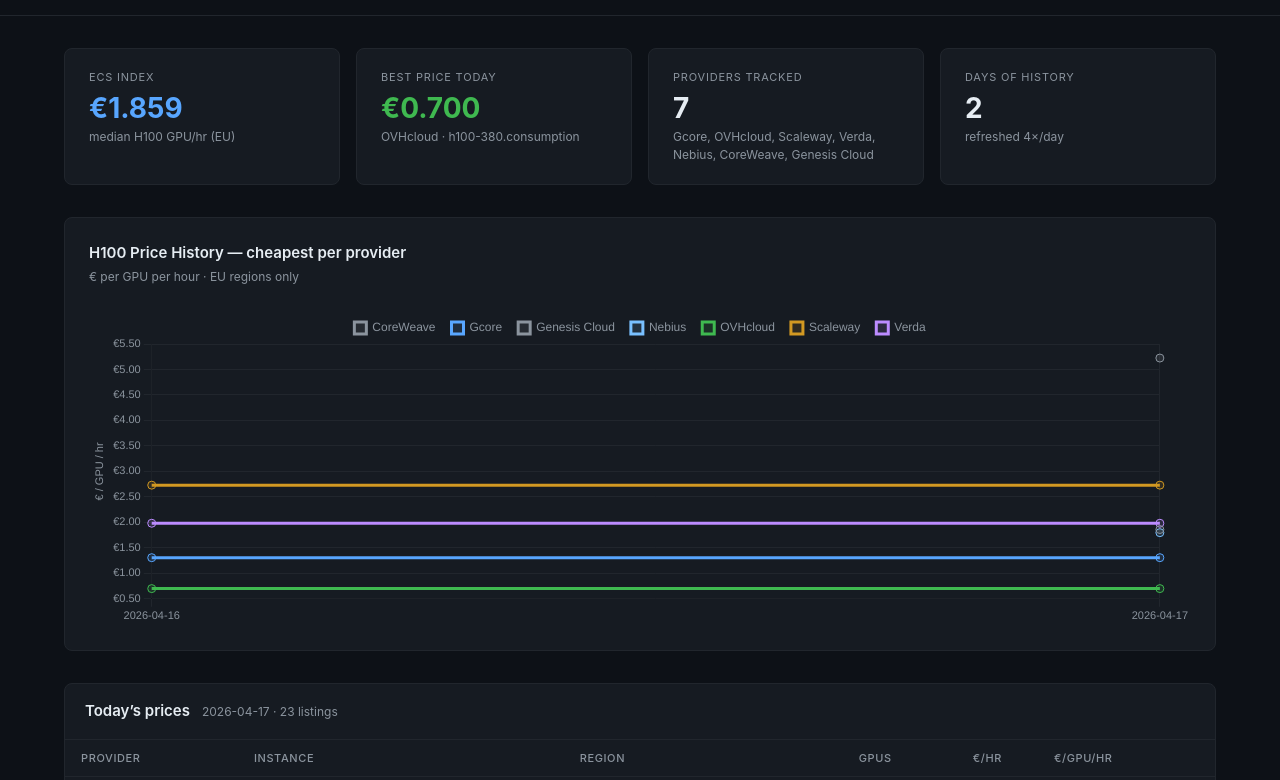
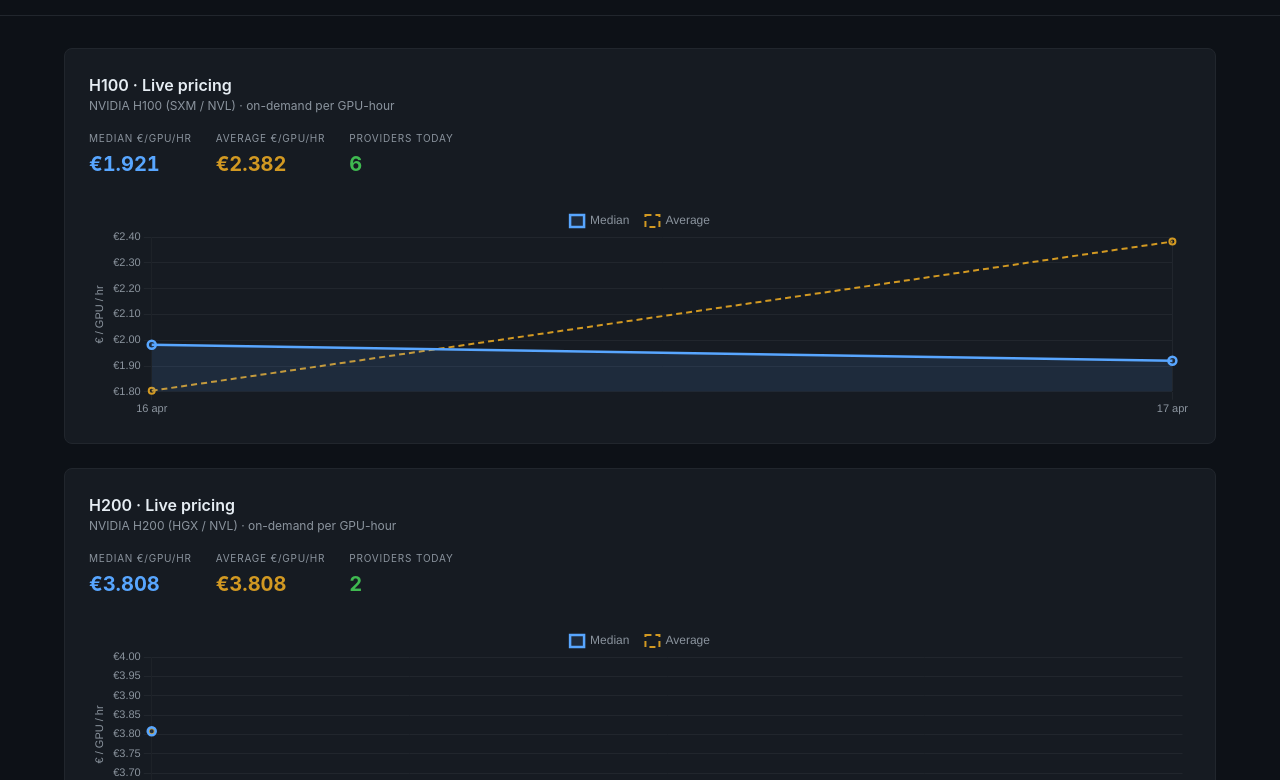
Before and after one commit to czijlstra-creator/ECS-index, a plain HTML site: page index.html in a window 1280 px wide. Shown: the part 71-851 px from the top of the page. Drawn offline with nearby package versions, Linux system fonts and the light colour scheme.

Commit message:
Update index.html

```diff
--- a/index.html
+++ b/index.html
@@ -6,123 +6,353 @@
 <title>ECS — European Compute Standard</title>
 <script src="https://cdnjs.cloudflare.com/ajax/libs/Chart.js/4.4.1/chart.umd.min.js"></script>
 <style>
-    :root { --bg: #0d1117; --surface: #161b22; --border: #21262d; --text: #e6edf3; --muted: #8b949e; --accent: #58a6ff; --green: #3fb950; --orange: #d29922; }
+  :root {
+    --bg: #0d1117; --surface: #161b22; --border: #21262d;
+    --text: #e6edf3; --muted: #8b949e; --accent: #58a6ff;
+    --green: #3fb950; --orange: #d29922; --purple: #bc8cff;
+  }
   * { box-sizing: border-box; margin: 0; padding: 0; }
   body { background: var(--bg); color: var(--text); font-family: -apple-system, BlinkMacSystemFont, "Segoe UI", sans-serif; font-size: 14px; line-height: 1.5; }
-    a { color: var(--accent); text-decoration: none; } a:hover { text-decoration: underline; }
+  a { color: var(--accent); text-decoration: none; }
+  a:hover { text-decoration: underline; }
+
   header { border-bottom: 1px solid var(--border); padding: 18px 32px; display: flex; align-items: center; justify-content: space-between; gap: 16px; flex-wrap: wrap; }
-    .logo { font-size: 20px; font-weight: 700; letter-spacing: -.4px; } .logo span { color: var(--accent); }
-    .tagline { color: var(--muted); font-size: 12px; margin-top: 2px; } .last-updated { font-size: 12px; color: var(--muted); text-align: right; }
+  .logo { font-size: 20px; font-weight: 700; letter-spacing: -.4px; }
+  .logo span { color: var(--accent); }
+  .tagline { color: var(--muted); font-size: 12px; margin-top: 2px; }
+  .last-updated { font-size: 12px; color: var(--muted); text-align: right; }
+
   main { max-width: 1200px; margin: 0 auto; padding: 32px 24px 64px; }
-    .kpi-row { display: grid; grid-template-columns: repeat(auto-fit, minmax(180px, 1fr)); gap: 16px; margin-bottom: 32px; }
-    .kpi { background: var(--surface); border: 1px solid var(--border); border-radius: 8px; padding: 20px 24px; }
-    .kpi-label { font-size: 11px; text-transform: uppercase; letter-spacing: .8px; color: var(--muted); margin-bottom: 8px; }
-    .kpi-value { font-size: 28px; font-weight: 700; line-height: 1; } .kpi-sub { font-size: 12px; color: var(--muted); margin-top: 6px; }
-    .kpi-value.accent { color: var(--accent); } .kpi-value.green { color: var(--green); }
-    .chart-card { background: var(--surface); border: 1px solid var(--border); border-radius: 8px; padding: 24px; }
-    .chart-title { font-size: 15px; font-weight: 600; margin-bottom: 4px; } .chart-sub { font-size: 12px; color: var(--muted); margin-bottom: 20px; }
-    .chart-wrap { position: relative; height: 320px; }
+
+  .chart-card { background: var(--surface); border: 1px solid var(--border); border-radius: 8px; padding: 24px; margin-bottom: 24px; }
+  .chart-card .title-row { display: flex; justify-content: space-between; align-items: baseline; flex-wrap: wrap; gap: 12px; margin-bottom: 4px; }
+  .chart-title { font-size: 16px; font-weight: 600; }
+  .chart-sub { font-size: 12px; color: var(--muted); }
+  .chart-stats { display: flex; gap: 24px; margin: 16px 0 20px; flex-wrap: wrap; }
+  .stat { display: flex; flex-direction: column; }
+  .stat-label { font-size: 10px; text-transform: uppercase; letter-spacing: .8px; color: var(--muted); margin-bottom: 3px; }
+  .stat-value { font-size: 20px; font-weight: 700; font-variant-numeric: tabular-nums; }
+  .stat-value.median { color: var(--accent); }
+  .stat-value.average { color: var(--orange); }
+  .stat-value.providers { color: var(--green); }
+  .chart-wrap { position: relative; height: 220px; }
+
+  .empty-state { padding: 40px 20px; text-align: center; color: var(--muted); font-size: 13px; font-style: italic; }
+
   .table-card { background: var(--surface); border: 1px solid var(--border); border-radius: 8px; overflow: hidden; margin-top: 32px; }
-    .table-header { padding: 16px 20px; border-bottom: 1px solid var(--border); display: flex; align-items: baseline; gap: 12px; flex-wrap: wrap; }
-    .table-header h2 { font-size: 15px; font-weight: 600; } .table-header span { font-size: 12px; color: var(--muted); }
-    table { width: 100%; border-collapse: collapse; } thead tr { border-bottom: 1px solid var(--border); }
+  .table-header { padding: 16px 20px; border-bottom: 1px solid var(--border); display: flex; align-items: center; justify-content: space-between; flex-wrap: wrap; gap: 12px; }
+  .table-header h2 { font-size: 15px; font-weight: 600; }
+  .table-header span { font-size: 12px; color: var(--muted); }
+  .gpu-tabs { display: flex; gap: 4px; }
+  .gpu-tab { padding: 6px 14px; font-size: 12px; font-weight: 600; background: var(--bg); border: 1px solid var(--border); border-radius: 6px; color: var(--muted); cursor: pointer; transition: all .15s; }
+  .gpu-tab:hover { color: var(--text); }
+  .gpu-tab.active { background: var(--accent); color: #0d1117; border-color: var(--accent); }
+
+  table { width: 100%; border-collapse: collapse; }
+  thead tr { border-bottom: 1px solid var(--border); }
   th { padding: 10px 16px; text-align: left; font-size: 11px; text-transform: uppercase; letter-spacing: .6px; color: var(--muted); font-weight: 500; white-space: nowrap; }
   th.right, td.right { text-align: right; }
   td { padding: 11px 16px; border-bottom: 1px solid var(--border); font-variant-numeric: tabular-nums; }
-    tbody tr:last-child td { border-bottom: none; } tbody tr:hover { background: rgba(255,255,255,.03); }
+  tbody tr:last-child td { border-bottom: none; }
+  tbody tr:hover { background: rgba(255,255,255,.03); }
   .badge { display: inline-block; padding: 2px 8px; border-radius: 12px; font-size: 11px; font-weight: 500; }
   .best { background: rgba(63,185,80,.15); color: var(--green); }
-    .provider-dot { display: inline-block; width: 8px; height: 8px; border-radius: 50%; margin-right: 6px; vertical-align: middle; }
+  .b-h100 { background: rgba(88,166,255,.15); color: var(--accent); }
+  .b-h200 { background: rgba(210,153,34,.15); color: var(--orange); }
+  .b-b200 { background: rgba(188,140,255,.15); color: var(--purple); }
+
   footer { border-top: 1px solid var(--border); padding: 20px 32px; font-size: 12px; color: var(--muted); text-align: center; }
+
   .loading { text-align: center; padding: 80px 20px; color: var(--muted); }
   .spinner { width: 32px; height: 32px; border: 3px solid var(--border); border-top-color: var(--accent); border-radius: 50%; animation: spin .8s linear infinite; margin: 0 auto 16px; }
   @keyframes spin { to { transform: rotate(360deg); } }
-    @media (max-width: 640px) { main { padding: 20px 16px 40px; } header { padding: 14px 16px; } .kpi-value { font-size: 22px; } }
+
+  @media (max-width: 640px) {
+    main { padding: 20px 16px 40px; }
+    header { padding: 14px 16px; }
+    .stat-value { font-size: 16px; }
+  }
 </style>
 </head>
 <body>
+
 <header>
   <div>
     <div class="logo">ECS — <span>European Compute Standard</span></div>
-    <div class="tagline">H100 GPU pricing index across EU cloud providers · refreshed 4×/day</div>
+    <div class="tagline">GPU pricing index across EU cloud providers · refreshed 4×/day</div>
   </div>
   <div class="last-updated" id="lastUpdated">Loading…</div>
 </header>
+
 <main id="app">
   <div class="loading"><div class="spinner"></div>Fetching latest data…</div>
 </main>
+
 <footer>
-  Data sourced from official provider APIs · Updated 4× daily via GitHub Actions (03/09/15/21 UTC) ·
+  Data sourced from official provider APIs and public rate cards · Updated 4× daily via GitHub Actions (03/09/15/21 UTC) ·
   <a href="https://github.com/czijlstra-creator/ECS-index" target="_blank">GitHub</a>
 </footer>
+
 <script>
-const PROVIDER_COLORS = { Gcore:'#58a6ff', OVHcloud:'#3fb950', Scaleway:'#d29922', Verda:'#bc8cff', Hetzner:'#f85149', Nebius:'#79c0ff' };
-const DEFAULT_COLOR = '#8b949e';
-function providerColor(name) { for (const [k,v] of Object.entries(PROVIDER_COLORS)) { if (name.toLowerCase().includes(k.toLowerCase())) return v; } return DEFAULT_COLOR; }
+const GPU_FAMILIES = ['H100', 'H200', 'B200'];
+const GPU_DESCR = {
+  H100: 'NVIDIA H100 (SXM / NVL) · on-demand per GPU-hour',
+  H200: 'NVIDIA H200 (HGX / NVL) · on-demand per GPU-hour',
+  B200: 'NVIDIA B200 (HGX / Blackwell) · on-demand per GPU-hour',
+};
+
 function parseCSV(text) {
   const lines = text.trim().split('\n');
   const headers = lines[0].split(',').map(h => h.trim());
   return lines.slice(1).map(line => {
-    const vals = line.split(','); const obj = {};
-    headers.forEach((h,i) => obj[h] = (vals[i]||'').trim());
-    obj.price_per_gpu_hour_eur = parseFloat(obj.price_per_gpu_hour_eur)||0;
-    obj.price_per_hour_eur = parseFloat(obj.price_per_hour_eur)||0;
-    obj.gpu_count = parseInt(obj.gpu_count)||1;
+    const vals = line.split(',');
+    const obj = {};
+    headers.forEach((h, i) => obj[h] = (vals[i] || '').trim());
+    obj.price_per_gpu_hour_eur = parseFloat(obj.price_per_gpu_hour_eur) || 0;
+    obj.price_per_hour_eur = parseFloat(obj.price_per_hour_eur) || 0;
+    obj.gpu_count = parseInt(obj.gpu_count) || 1;
     return obj;
   }).filter(r => r.date && r.provider);
 }
+
+function gpuFamily(model) {
+  if (!model) return null;
+  const m = model.toString().toUpperCase();
+  return GPU_FAMILIES.find(f => m.startsWith(f)) || null;
+}
+
 async function loadData() {
-  const [jsonRes, csvRes] = await Promise.all([fetch('./prices_latest.json'), fetch('./prices_history.csv')]);
+  const [jsonRes, csvRes] = await Promise.all([
+    fetch('./prices_latest.json'),
+    fetch('./prices_history.csv'),
+  ]);
   const raw = await jsonRes.json();
-  const latest = Array.isArray(raw) ? raw : (raw.prices||[]).map(r => ({...r, date: raw.date}));
+  const latest = Array.isArray(raw)
+    ? raw
+    : (raw.prices || []).map(r => ({ ...r, date: raw.date }));
   const history = parseCSV(await csvRes.text());
   return { latest, history };
 }
-function computeIndex(records) {
-  const byProvider = {};
-  for (const r of records) { if (!byProvider[r.provider] || r.price_per_gpu_hour_eur < byProvider[r.provider]) byProvider[r.provider] = r.price_per_gpu_hour_eur; }
-  const prices = Object.values(byProvider).filter(p => p > 0).sort((a,b) => a-b);
-  if (!prices.length) return 0;
-  const mid = Math.floor(prices.length/2);
-  return prices.length%2===0 ? (prices[mid-1]+prices[mid])/2 : prices[mid];
+
+function buildCheapestPerProviderByDate(records, family) {
+  const map = {};
+  for (const r of records) {
+    if (!r.price_per_gpu_hour_eur || r.price_per_gpu_hour_eur <= 0) continue;
+    if (gpuFamily(r.gpu_model) !== family) continue;
+    if (!map[r.date]) map[r.date] = {};
+    const cur = map[r.date][r.provider];
+    if (cur === undefined || r.price_per_gpu_hour_eur < cur) {
+      map[r.date][r.provider] = r.price_per_gpu_hour_eur;
     }
-function buildChartData(history) {
-  const map = {};
-  for (const r of history) { if (!map[r.date]) map[r.date]={}; if (!map[r.date][r.provider]||r.price_per_gpu_hour_eur<map[r.date][r.provider]) map[r.date][r.provider]=r.price_per_gpu_hour_eur; }
-  const dates = Object.keys(map).sort();
-  const providers = [...new Set(history.map(r => r.provider))].sort();
-  return { labels: dates, datasets: providers.map(p => ({ label:p, data:dates.map(d=>map[d][p]??null), borderColor:providerColor(p), backgroundColor:providerColor(p)+'22', pointRadius:dates.length<=14?4:2, pointHoverRadius:6, tension:0.3, spanGaps:true })) };
   }
+  return map;
+}
+
+function computeSeries(dateMap) {
+  const dates = Object.keys(dateMap).sort();
+  const medians = [], averages = [], counts = [];
+  for (const d of dates) {
+    const prices = Object.values(dateMap[d]).filter(p => p > 0).sort((a, b) => a - b);
+    counts.push(prices.length);
+    if (!prices.length) { medians.push(null); averages.push(null); continue; }
+    const mid = Math.floor(prices.length / 2);
+    medians.push(prices.length % 2 === 0 ? (prices[mid - 1] + prices[mid]) / 2 : prices[mid]);
+    averages.push(prices.reduce((a, b) => a + b, 0) / prices.length);
+  }
+  return { dates, medians, averages, counts };
+}
+
+function formatDate(d) {
+  const date = new Date(d);
+  return date.toLocaleDateString('nl-NL', { day: '2-digit', month: 'short' });
+}
+
+function renderChartCard(family, latest, history) {
+  const latestMap = buildCheapestPerProviderByDate(latest, family);
+  const histMap = buildCheapestPerProviderByDate(history, family);
+  const series = computeSeries(histMap);
+
+  const latestDates = Object.keys(latestMap);
+  const todayDate = latestDates.length ? latestDates[latestDates.length - 1] : null;
+  const todayPrices = todayDate ? Object.values(latestMap[todayDate]).filter(p => p > 0).sort((a, b) => a - b) : [];
+  const nProviders = todayPrices.length;
+  let todayMedian = null, todayAvg = null;
+  if (todayPrices.length) {
+    const mid = Math.floor(todayPrices.length / 2);
+    todayMedian = todayPrices.length % 2 === 0 ? (todayPrices[mid - 1] + todayPrices[mid]) / 2 : todayPrices[mid];
+    todayAvg = todayPrices.reduce((a, b) => a + b, 0) / todayPrices.length;
+  }
+
+  const cardId = `chart-${family.toLowerCase()}`;
+
+  if (!nProviders && !series.dates.length) {
+    return `
+      <div class="chart-card">
+        <div class="title-row">
+          <div>
+            <div class="chart-title">${family} · Live pricing</div>
+            <div class="chart-sub">${GPU_DESCR[family]}</div>
+          </div>
+        </div>
+        <div class="empty-state">No ${family} data yet — waiting for providers to publish.</div>
+      </div>`;
+  }
+
+  return `
+    <div class="chart-card">
+      <div class="title-row">
+        <div>
+          <div class="chart-title">${family} · Live pricing</div>
+          <div class="chart-sub">${GPU_DESCR[family]}</div>
+        </div>
+      </div>
+      <div class="chart-stats">
+        <div class="stat"><span class="stat-label">Median €/GPU/hr</span><span class="stat-value median">${todayMedian !== null ? '€' + todayMedian.toFixed(3) : '—'}</span></div>
+        <div class="stat"><span class="stat-label">Average €/GPU/hr</span><span class="stat-value average">${todayAvg !== null ? '€' + todayAvg.toFixed(3) : '—'}</span></div>
+        <div class="stat"><span class="stat-label">Providers today</span><span class="stat-value providers">${nProviders}</span></div>
+      </div>
+      <div class="chart-wrap"><canvas id="${cardId}"></canvas></div>
+    </div>`;
+}
+
+function drawChart(family, history) {
+  const histMap = buildCheapestPerProviderByDate(history, family);
+  const series = computeSeries(histMap);
+  if (!series.dates.length) return;
+
+  const ctx = document.getElementById(`chart-${family.toLowerCase()}`);
+  if (!ctx) return;
+
+  new Chart(ctx, {
+    type: 'line',
+    data: {
+      labels: series.dates.map(formatDate),
+      datasets: [
+        {
+          label: 'Median',
+          data: series.medians,
+          borderColor: '#58a6ff',
+          backgroundColor: 'rgba(88,166,255,0.12)',
+          borderWidth: 2.5,
+          pointRadius: series.dates.length <= 14 ? 4 : 2,
+          pointHoverRadius: 6,
+          tension: 0.3,
+          spanGaps: true,
+          fill: true,
+        },
+        {
+          label: 'Average',
+          data: series.averages,
+          borderColor: '#d29922',
+          backgroundColor: 'rgba(210,153,34,0)',
+          borderWidth: 2,
+          borderDash: [6, 4],
+          pointRadius: series.dates.length <= 14 ? 3 : 1,
+          pointHoverRadius: 5,
+          tension: 0.3,
+          spanGaps: true,
+          fill: false,
+        },
+      ],
+    },
+    options: {
+      responsive: true,
+      maintainAspectRatio: false,
+      interaction: { mode: 'index', intersect: false },
+      plugins: {
+        legend: { labels: { color: '#8b949e', font: { size: 12 }, boxWidth: 14, padding: 16 } },
+        tooltip: {
+          backgroundColor: '#1c2128', borderColor: '#30363d', borderWidth: 1,
+          titleColor: '#e6edf3', bodyColor: '#8b949e',
+          callbacks: { label: ctx => ` ${ctx.dataset.label}: €${ctx.parsed.y?.toFixed(4) ?? '—'}/GPU/hr` },
+        },
+      },
+      scales: {
+        x: { ticks: { color: '#8b949e', font: { size: 11 }, maxTicksLimit: 10 }, grid: { color: '#21262d' } },
+        y: { ticks: { color: '#8b949e', font: { size: 11 }, callback: v => '€' + v.toFixed(2) }, grid: { color: '#21262d' }, title: { display: true, text: '€ / GPU / hr', color: '#8b949e', font: { size: 11 } } },
+      },
+    },
+  });
+}
+
+function renderTableRows(latest, activeFamily) {
+  const filtered = activeFamily === 'ALL'
+    ? latest
+    : latest.filter(r => gpuFamily(r.gpu_model) === activeFamily);
+  const sorted = [...filtered].sort((a, b) => a.price_per_gpu_hour_eur - b.price_per_gpu_hour_eur);
+  if (!sorted.length) {
+    return `<tr><td colspan="7" class="empty-state">No records for ${activeFamily}.</td></tr>`;
+  }
+  const bestPerFamily = {};
+  for (const r of sorted) {
+    const f = gpuFamily(r.gpu_model);
+    if (f && (bestPerFamily[f] === undefined || r.price_per_gpu_hour_eur < bestPerFamily[f])) {
+      bestPerFamily[f] = r.price_per_gpu_hour_eur;
+    }
+  }
+  return sorted.map(r => {
+    const f = gpuFamily(r.gpu_model);
+    const isBest = f && r.price_per_gpu_hour_eur === bestPerFamily[f];
+    const badgeClass = f ? `b-${f.toLowerCase()}` : '';
+    return `<tr>
+      <td><strong>${r.provider}</strong></td>
+      <td>${f ? `<span class="badge ${badgeClass}">${r.gpu_model}</span>` : r.gpu_model}</td>
+      <td style="color:var(--muted);font-size:12px">${r.region || '—'}</td>
+      <td style="color:var(--muted);font-size:12px">${r.instance_type || '—'}</td>
+      <td class="right">${r.gpu_count}</td>
+      <td class="right"><strong>€${parseFloat(r.price_per_gpu_hour_eur).toFixed(4)}</strong></td>
+      <td>${isBest ? '<span class="badge best">best</span>' : ''}</td>
+    </tr>`;
+  }).join('');
+}
+
 function render({ latest, history }) {
+  const today = latest[0]?.date || '—';
+  document.getElementById('lastUpdated').innerHTML = `Last updated: <strong>${today}</strong>`;
+
   const app = document.getElementById('app');
-  const today = latest[0]?.date || '—';
-  const index = computeIndex(latest);
-  const providers = [...new Set(latest.map(r => r.provider))];
-  const cheapest = [...latest].sort((a,b) => a.price_per_gpu_hour_eur - b.price_per_gpu_hour_eur)[0];
-  const days = [...new Set(history.map(r => r.date))].length;
-  document.getElementById('lastUpdated').innerHTML = `Last updated: <strong>${today}</strong>`;
-  const tableRows = [...latest].sort((a,b) => a.price_per_gpu_hour_eur - b.price_per_gpu_hour_eur);
-  const bestPrice = tableRows[0]?.price_per_gpu_hour_eur;
   app.innerHTML = `
-    <div class="kpi-row">
-      <div class="kpi"><div class="kpi-label">ECS Index</div><div class="kpi-value accent">€${index.toFixed(3)}</div><div class="kpi-sub">median H100 GPU/hr (EU)</div></div>
-      <div class="kpi"><div class="kpi-label">Best price today</div><div class="kpi-value green">€${cheapest?.price_per_gpu_hour_eur.toFixed(3)??'—'}</div><div class="kpi-sub">${cheapest?.provider} · ${cheapest?.instance_type}</div></div>
-      <div class="kpi"><div class="kpi-label">Providers tracked</div><div class="kpi-value">${providers.length}</div><div class="kpi-sub">${providers.join(', ')}</div></div>
-      <div class="kpi"><div class="kpi-label">Days of history</div><div class="kpi-value">${days}</div><div class="kpi-sub">refreshed 4×/day</div></div>
+    ${GPU_FAMILIES.map(f => renderChartCard(f, latest, history)).join('')}
+    <div class="table-card">
+      <div class="table-header">
+        <div>
+          <h2>Live source data</h2>
+          <span>${today} · per-provider records feeding the blend</span>
         </div>
-    <div class="chart-card">
-      <div class="chart-title">H100 Price History — cheapest per provider</div>
-      <div class="chart-sub">€ per GPU per hour · EU regions only</div>
-      <div class="chart-wrap"><canvas id="historyChart"></canvas></div>
+        <div class="gpu-tabs" id="gpuTabs">
+          <button class="gpu-tab active" data-family="ALL">All</button>
+          ${GPU_FAMILIES.map(f => `<button class="gpu-tab" data-family="${f}">${f}</button>`).join('')}
         </div>
-    <div class="table-card">
-      <div class="table-header"><h2>Today’s prices</h2><span>${today} · ${tableRows.length} listings</span></div>
-      <table><thead><tr><th>Provider</th><th>Instance</th><th>Region</th><th class="right">GPUs</th><th class="right">€/hr</th><th class="right">€/GPU/hr</th><th></th></tr></thead>
-      <tbody>${tableRows.map(r=>`<tr><td><span class="provider-dot" style="background:${providerColor(r.provider)}"></span>${r.provider}</td><td style="color:var(--muted);font-size:12px">${r.instance_type}</td><td style="color:var(--muted);font-size:12px">${r.region}</td><td class="right">${r.gpu_count}</td><td class="right">€${parseFloat(r.price_per_hour_eur).toFixed(3)}</td><td class="right"><strong>€${parseFloat(r.price_per_gpu_hour_eur).toFixed(4)}</strong></td><td>${r.price_per_gpu_hour_eur===bestPrice?'<span class="badge best">best</span>':''}</td></tr>`).join('')}</tbody></table>
+      </div>
+      <table>
+        <thead><tr>
+          <th>Provider</th><th>GPU</th><th>Region</th><th>Instance</th>
+          <th class="right">GPUs</th><th class="right">€/GPU/hr</th><th></th>
+        </tr></thead>
+        <tbody id="tableBody"></tbody>
+      </table>
     </div>`;
-  new Chart(document.getElementById('historyChart'), { type:'line', data:buildChartData(history), options:{ responsive:true, maintainAspectRatio:false, interaction:{mode:'index',intersect:false}, plugins:{ legend:{labels:{color:'#8b949e',font:{size:12},boxWidth:12,padding:16}}, tooltip:{backgroundColor:'#1c2128',borderColor:'#30363d',borderWidth:1,titleColor:'#e6edf3',bodyColor:'#8b949e',callbacks:{label:ctx=>` ${ctx.dataset.label}: €${ctx.parsed.y?.toFixed(4)??'—'}/GPU/hr`}}}, scales:{ x:{ticks:{color:'#8b949e',font:{size:11},maxTicksLimit:10},grid:{color:'#21262d'}}, y:{ticks:{color:'#8b949e',font:{size:11},callback:v=>`€${v.toFixed(2)}`},grid:{color:'#21262d'},title:{display:true,text:'€ / GPU / hr',color:'#8b949e',font:{size:11}}}}}});
+
+  GPU_FAMILIES.forEach(f => drawChart(f, history));
+
+  const applyFilter = fam => {
+    document.getElementById('tableBody').innerHTML = renderTableRows(latest, fam);
+  };
+  applyFilter('ALL');
+
+  document.getElementById('gpuTabs').addEventListener('click', e => {
+    const btn = e.target.closest('.gpu-tab');
+    if (!btn) return;
+    document.querySelectorAll('.gpu-tab').forEach(t => t.classList.remove('active'));
+    btn.classList.add('active');
+    applyFilter(btn.dataset.family);
+  });
 }
-loadData().then(render).catch(err => { document.getElementById('app').innerHTML = `<div class="loading"><p style="color:#f85149">Failed to load data: ${err.message}</p></div>`; });
+
+loadData().then(render).catch(err => {
+  document.getElementById('app').innerHTML =
+    `<div class="loading"><p style="color:#f85149">Failed to load data: ${err.message}</p></div>`;
+});
 </script>
 </body>
 </html>
```
Lines whose indentation alone changed are shown as unchanged.
